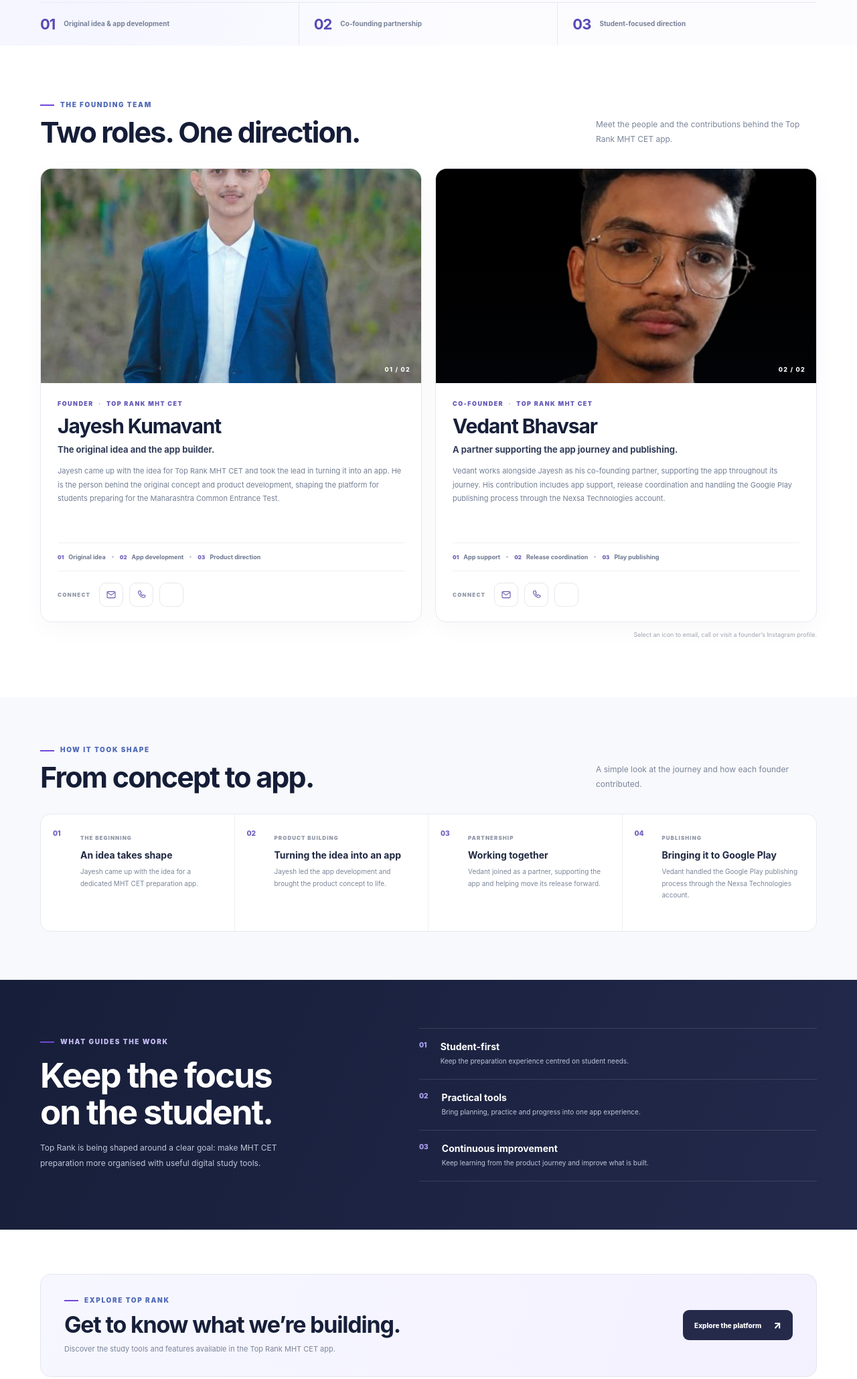
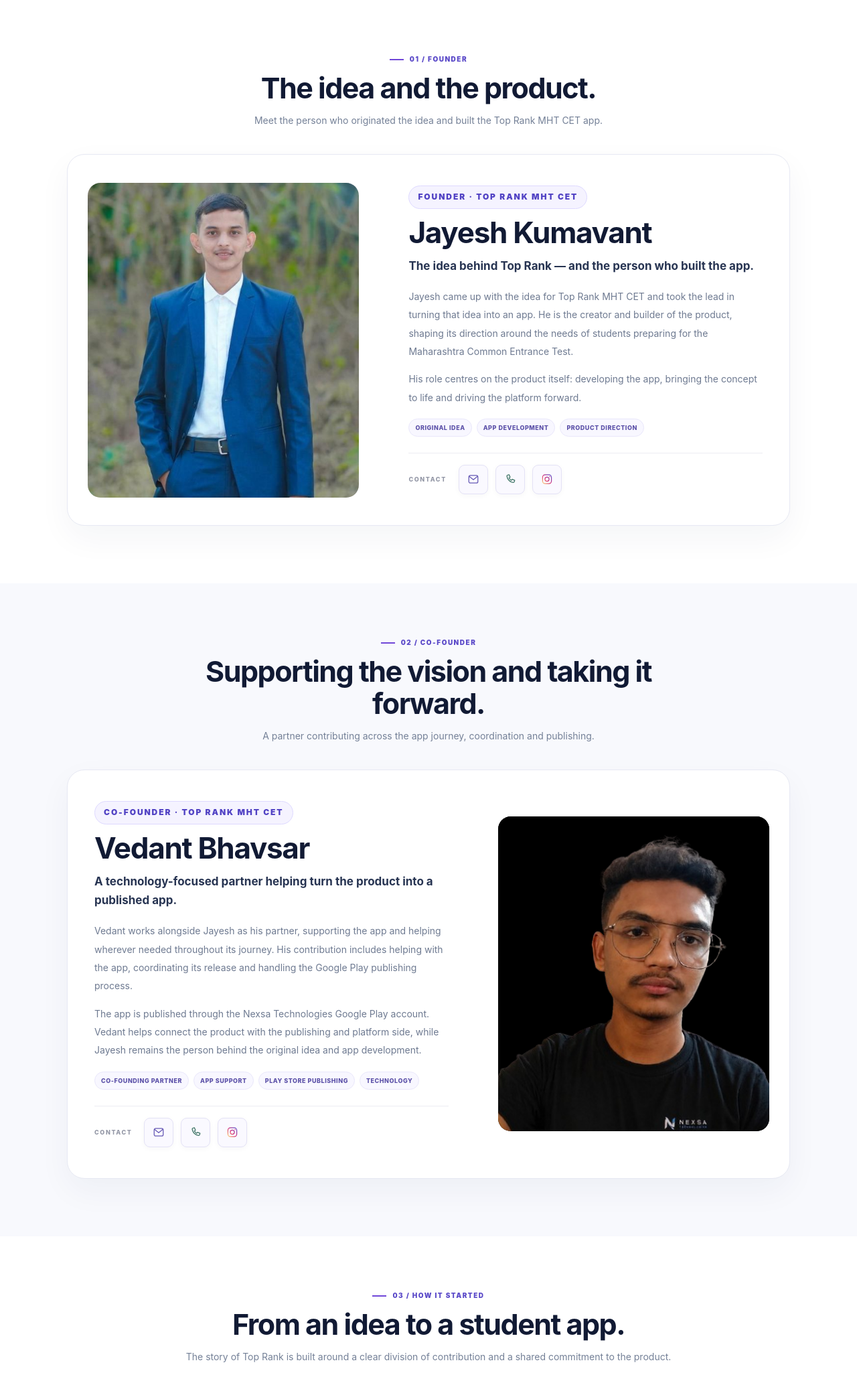
Before and after one commit to vedant313/top_rank_mht_cet_website, a plain HTML site: page founders.html in a window 1280 px wide. Shown: the part 596-2655 px from the top of the page at 67% size. Drawn offline with Linux system fonts and the light colour scheme.

Commit message:
Restore previous founders page design

```diff
--- a/founders.html
+++ b/founders.html
@@ -4,8 +4,8 @@
   <meta charset="utf-8">
   <meta name="viewport" content="width=device-width,initial-scale=1">
   <meta name="theme-color" content="#ffffff">
-  <title>Our Founders | Top Rank MHT CET</title>
-  <meta name="description" content="Meet Jayesh Kumavant, Founder, and Vedant Bhavsar, Co-Founder of Top Rank MHT CET.">
+  <title>Meet the Founders | Top Rank MHT CET</title>
+  <meta name="description" content="Meet the people behind Top Rank MHT CET.">
   <link rel="stylesheet" href="styles.css">
 </head>
 <body>
@@ -24,99 +24,104 @@
       <button class="menu-btn" aria-label="Open navigation">☰</button>
     </div>
   </header>
-  <main class="fp-page">
-    <section class="fp-hero">
-      <div class="wrap fp-hero-grid">
-        <div class="fp-hero-copy">
-          <div class="eyebrow">THE PEOPLE BEHIND TOP RANK</div>
-          <h1>Built with an idea.<br><span class="gradient">Moved forward together.</span></h1>
-          <p>Every product starts somewhere. Top Rank MHT CET began with an idea from Jayesh, grew into an app through his work, and moved towards students with Vedant as his co-founding partner.</p>
-          <a class="fp-text-link" href="#founders">MEET THE FOUNDERS <span>↓</span></a>
-        </div>
-        <div class="fp-hero-art" aria-label="Top Rank MHT CET founders">
-          <div class="fp-orbit fp-orbit-one"></div><div class="fp-orbit fp-orbit-two"></div>
-          <div class="fp-monogram">TR<span> MHT CET</span></div>
-          <div class="fp-float fp-float-top"><span class="fp-dot"></span> ONE SHARED MISSION</div>
-          <div class="fp-float fp-float-bottom"><strong>01 + 01</strong><span>IDEA & PARTNERSHIP</span></div>
-        </div>
-      </div>
-      <div class="wrap fp-proof">
-        <div><strong>01</strong><span>Original idea & app development</span></div>
-        <div><strong>02</strong><span>Co-founding partnership</span></div>
-        <div><strong>03</strong><span>Student-focused direction</span></div>
+  <main>
+    <section class="founders-hero founders-hero-full">
+      <div class="wrap founders-hero-inner">
+        <div class="eyebrow">THE PEOPLE BEHIND TOP RANK MHT CET</div>
+        <h1>One idea.<br><span class="gradient">Two partners. One mission.</span></h1>
+        <p>Meet the people behind Top Rank MHT CET — a student-focused preparation platform created to make the MHT CET journey more organised, accessible and purposeful.</p>
+        <div class="founders-hero-note"><span>FOUNDER: JAYESH KUMAVANT</span><i></i><span>CO-FOUNDER: VEDANT BHAVSAR</span></div>
       </div>
     </section>
 
-    <section class="fp-intro section" id="founders">
+    <section class="section founders-section founders-long-section">
       <div class="wrap">
-        <div class="fp-section-top"><div><div class="eyebrow">THE FOUNDING TEAM</div><h2>Two roles. One direction.</h2></div><p>Meet the people and the contributions behind the Top Rank MHT CET app.</p></div>
-        <div class="fp-founder-grid">
-          <article class="fp-person fp-person-jayesh">
-            <div class="fp-photo-wrap"><img src="assets/founder%20jayesh%20kumavant.jpg" alt="Jayesh Kumavant, Founder of Top Rank MHT CET"><span class="fp-photo-index">01 / 02</span></div>
-            <div class="fp-person-body">
-              <div class="fp-role">FOUNDER <span>·</span> TOP RANK MHT CET</div>
-              <h3>Jayesh Kumavant</h3>
-              <p class="fp-person-lead">The original idea and the app builder.</p>
-              <p>Jayesh came up with the idea for Top Rank MHT CET and took the lead in turning it into an app. He is the person behind the original concept and product development, shaping the platform for students preparing for the Maharashtra Common Entrance Test.</p>
-              <div class="fp-contribution"><span>01</span> Original idea <i></i><span>02</span> App development <i></i><span>03</span> Product direction</div>
-              <div class="fp-contact">
-                <span>CONNECT</span>
-                <a href="mailto:dhananjayjkumavat7822@gmail.com" aria-label="Email Jayesh" title="dhananjayjkumavat7822@gmail.com"><svg viewBox="0 0 24 24"><rect x="3" y="5" width="18" height="14" rx="2"/><path d="m4 7 8 6 8-6"/></svg></a>
-                <a href="tel:+917822923032" aria-label="Call Jayesh" title="+91 78229 23032"><svg viewBox="0 0 24 24"><path d="M7 3.8 10 3l2 5-2 1.5a14 14 0 0 0 4.5 4.5L16 12l5 2-.8 2.8a2 2 0 0 1-2 1.5A14.5 14.5 0 0 1 5.2 6 2 2 0 0 1 7 3.8Z"/></svg></a>
-                <a class="fp-instagram" href="https://www.instagram.com/the_dhananjay.30/" target="_blank" rel="noopener noreferrer" aria-label="Jayesh on Instagram" title="@the_dhananjay.30"><svg viewBox="0 0 24 24"><rect x="3" y="3" width="18" height="18" rx="5"/><circle cx="12" cy="12" r="4"/><circle cx="17.5" cy="6.5" r="1"/></svg></a>
-              </div>
-            </div>
-          </article>
-
-          <article class="fp-person fp-person-vedant">
-            <div class="fp-photo-wrap"><img src="assets/co%20founder%20vedant%20bhavsar.png" alt="Vedant Bhavsar, Co-Founder of Top Rank MHT CET"><span class="fp-photo-index">02 / 02</span></div>
-            <div class="fp-person-body">
-              <div class="fp-role">CO-FOUNDER <span>·</span> TOP RANK MHT CET</div>
-              <h3>Vedant Bhavsar</h3>
-              <p class="fp-person-lead">A partner supporting the app journey and publishing.</p>
-              <p>Vedant works alongside Jayesh as his co-founding partner, supporting the app throughout its journey. His contribution includes app support, release coordination and handling the Google Play publishing process through the Nexsa Technologies account.</p>
-              <div class="fp-contribution"><span>01</span> App support <i></i><span>02</span> Release coordination <i></i><span>03</span> Play publishing</div>
-              <div class="fp-contact">
-                <span>CONNECT</span>
-                <a href="mailto:vedantb150@gmail.com" aria-label="Email Vedant" title="vedantb150@gmail.com"><svg viewBox="0 0 24 24"><rect x="3" y="5" width="18" height="14" rx="2"/><path d="m4 7 8 6 8-6"/></svg></a>
-                <a href="tel:+918208581567" aria-label="Call Vedant" title="+91 82085 81567"><svg viewBox="0 0 24 24"><path d="M7 3.8 10 3l2 5-2 1.5a14 14 0 0 0 4.5 4.5L16 12l5 2-.8 2.8a2 2 0 0 1-2 1.5A14.5 14.5 0 0 1 5.2 6 2 2 0 0 1 7 3.8Z"/></svg></a>
-                <a class="fp-instagram" href="https://www.instagram.com/official_vedant_bhavsar/" target="_blank" rel="noopener noreferrer" aria-label="Vedant on Instagram" title="@official_vedant_bhavsar"><svg viewBox="0 0 24 24"><rect x="3" y="3" width="18" height="18" rx="5"/><circle cx="12" cy="12" r="4"/><circle cx="17.5" cy="6.5" r="1"/></svg></a>
-              </div>
-            </div>
-          </article>
+        <div class="founders-section-heading">
+          <div class="eyebrow">01 / FOUNDER</div>
+          <h2>The idea and the product.</h2>
+          <p>Meet the person who originated the idea and built the Top Rank MHT CET app.</p>
         </div>
-        <p class="fp-contact-hint">Select an icon to email, call or visit a founder’s Instagram profile.</p>
+        <article class="founder-feature founder-feature-jayesh">
+          <div class="founder-feature-photo"><img src="assets/founder%20jayesh%20kumavant.jpg" alt="Jayesh Kumavant, Founder of Top Rank MHT CET"></div>
+          <div class="founder-feature-copy">
+            <div class="founder-designation">FOUNDER · TOP RANK MHT CET</div>
+            <h3>Jayesh Kumavant</h3>
+            <p class="founder-lead">The idea behind Top Rank — and the person who built the app.</p>
+            <p>Jayesh came up with the idea for Top Rank MHT CET and took the lead in turning that idea into an app. He is the creator and builder of the product, shaping its direction around the needs of students preparing for the Maharashtra Common Entrance Test.</p>
+            <p>His role centres on the product itself: developing the app, bringing the concept to life and driving the platform forward.</p>
+            <div class="founder-focus"><span>ORIGINAL IDEA</span><span>APP DEVELOPMENT</span><span>PRODUCT DIRECTION</span></div>
+            <div class="founder-contact"><span class="founder-contact-title">CONTACT</span><div class="founder-contact-icons"><a class="founder-contact-icon-link" href="mailto:dhananjayjkumavat7822@gmail.com" aria-label="Email Jayesh" title="dhananjayjkumavat7822@gmail.com"><svg viewBox="0 0 24 24" aria-hidden="true"><rect x="3" y="4.5" width="18" height="15" rx="3"/><path d="m4.5 7 7.5 6 7.5-6"/></svg></a><a class="founder-contact-icon-link" href="tel:+917822923032" aria-label="Call Jayesh" title="+91 78229 23032"><svg viewBox="0 0 24 24" aria-hidden="true"><path d="M7.1 3.7 9.8 3l2.1 5-2.2 1.7a14.8 14.8 0 0 0 4.6 4.6l1.7-2.2 5 2.1-.7 2.7a2.3 2.3 0 0 1-2.3 1.7A14.8 14.8 0 0 1 5.4 5.9a2.3 2.3 0 0 1 1.7-2.2Z"/></svg></a><a class="founder-contact-icon-link" href="https://www.instagram.com/the_dhananjay.30/" target="_blank" rel="noopener noreferrer" aria-label="Jayesh on Instagram" title="@the_dhananjay.30"><svg viewBox="0 0 24 24" aria-hidden="true"><defs><linearGradient id="igStroke" x1="3" y1="21" x2="21" y2="3" gradientUnits="userSpaceOnUse"><stop stop-color="#FEDA75"/><stop offset=".48" stop-color="#D62976"/><stop offset="1" stop-color="#4F5BD5"/></linearGradient></defs><rect x="3.2" y="3.2" width="17.6" height="17.6" rx="5.2" stroke="url(#igStroke)"/><circle cx="12" cy="12" r="4.1" stroke="url(#igStroke)"/><circle cx="17.6" cy="6.6" r="1" fill="#D62976" stroke="none"/></svg></a></div></div>
+          </div>
+        </article>
       </div>
     </section>
 
-    <section class="fp-story section">
+    <section class="section soft founders-long-section">
       <div class="wrap">
-        <div class="fp-section-top"><div><div class="eyebrow">HOW IT TOOK SHAPE</div><h2>From concept to app.</h2></div><p>A simple look at the journey and how each founder contributed.</p></div>
-        <div class="fp-timeline">
-          <article><span>01</span><div><small>THE BEGINNING</small><h3>An idea takes shape</h3><p>Jayesh came up with the idea for a dedicated MHT CET preparation app.</p></div></article>
-          <article><span>02</span><div><small>PRODUCT BUILDING</small><h3>Turning the idea into an app</h3><p>Jayesh led the app development and brought the product concept to life.</p></div></article>
-          <article><span>03</span><div><small>PARTNERSHIP</small><h3>Working together</h3><p>Vedant joined as a partner, supporting the app and helping move its release forward.</p></div></article>
-          <article><span>04</span><div><small>PUBLISHING</small><h3>Bringing it to Google Play</h3><p>Vedant handled the Google Play publishing process through the Nexsa Technologies account.</p></div></article>
+        <div class="founders-section-heading">
+          <div class="eyebrow">02 / CO-FOUNDER</div>
+          <h2>Supporting the vision and taking it forward.</h2>
+          <p>A partner contributing across the app journey, coordination and publishing.</p>
+        </div>
+        <article class="founder-feature founder-feature-vedant">
+          <div class="founder-feature-photo founder-feature-photo-black"><img src="assets/co%20founder%20vedant%20bhavsar.png" alt="Vedant Bhavsar, Co-Founder of Top Rank MHT CET"></div>
+          <div class="founder-feature-copy">
+            <div class="founder-designation">CO-FOUNDER · TOP RANK MHT CET</div>
+            <h3>Vedant Bhavsar</h3>
+            <p class="founder-lead">A technology-focused partner helping turn the product into a published app.</p>
+            <p>Vedant works alongside Jayesh as his partner, supporting the app and helping wherever needed throughout its journey. His contribution includes helping with the app, coordinating its release and handling the Google Play publishing process.</p>
+            <p>The app is published through the Nexsa Technologies Google Play account. Vedant helps connect the product with the publishing and platform side, while Jayesh remains the person behind the original idea and app development.</p>
+            <div class="founder-focus"><span>CO-FOUNDING PARTNER</span><span>APP SUPPORT</span><span>PLAY STORE PUBLISHING</span><span>TECHNOLOGY</span></div>
+            <div class="founder-contact"><span class="founder-contact-title">CONTACT</span><div class="founder-contact-icons"><a class="founder-contact-icon-link" href="mailto:vedantb150@gmail.com" aria-label="Email Vedant" title="vedantb150@gmail.com"><svg viewBox="0 0 24 24" aria-hidden="true"><rect x="3" y="4.5" width="18" height="15" rx="3"/><path d="m4.5 7 7.5 6 7.5-6"/></svg></a><a class="founder-contact-icon-link" href="tel:+918208581567" aria-label="Call Vedant" title="+91 82085 81567"><svg viewBox="0 0 24 24" aria-hidden="true"><path d="M7.1 3.7 9.8 3l2.1 5-2.2 1.7a14.8 14.8 0 0 0 4.6 4.6l1.7-2.2 5 2.1-.7 2.7a2.3 2.3 0 0 1-2.3 1.7A14.8 14.8 0 0 1 5.4 5.9a2.3 2.3 0 0 1 1.7-2.2Z"/></svg></a><a class="founder-contact-icon-link" href="https://www.instagram.com/official_vedant_bhavsar/" target="_blank" rel="noopener noreferrer" aria-label="Vedant on Instagram" title="@official_vedant_bhavsar"><svg viewBox="0 0 24 24" aria-hidden="true"><defs><linearGradient id="igStroke" x1="3" y1="21" x2="21" y2="3" gradientUnits="userSpaceOnUse"><stop stop-color="#FEDA75"/><stop offset=".48" stop-color="#D62976"/><stop offset="1" stop-color="#4F5BD5"/></linearGradient></defs><rect x="3.2" y="3.2" width="17.6" height="17.6" rx="5.2" stroke="url(#igStroke)"/><circle cx="12" cy="12" r="4.1" stroke="url(#igStroke)"/><circle cx="17.6" cy="6.6" r="1" fill="#D62976" stroke="none"/></svg></a></div></div>
+          </div>
+        </article>
+      </div>
+    </section>
+
+    <section class="section founders-long-section">
+      <div class="wrap">
+        <div class="founders-section-heading">
+          <div class="eyebrow">03 / HOW IT STARTED</div>
+          <h2>From an idea to a student app.</h2>
+          <p>The story of Top Rank is built around a clear division of contribution and a shared commitment to the product.</p>
+        </div>
+        <div class="founder-story-grid">
+          <article class="founder-story-card"><span>01</span><h3>The idea</h3><p>Jayesh came up with the idea for a dedicated MHT CET preparation app and set the product in motion.</p></article>
+          <article class="founder-story-card"><span>02</span><h3>Building the app</h3><p>Jayesh took the lead in creating the app and shaping the product experience for MHT CET aspirants.</p></article>
+          <article class="founder-story-card"><span>03</span><h3>Partner support</h3><p>Vedant joined as a partner, providing support across the app journey and helping with its release process.</p></article>
+          <article class="founder-story-card"><span>04</span><h3>Publishing</h3><p>The app was published on Google Play through the Nexsa Technologies account, with Vedant handling the publishing side.</p></article>
         </div>
       </div>
     </section>
 
-    <section class="fp-belief section">
-      <div class="wrap fp-belief-inner">
-        <div><div class="eyebrow">WHAT GUIDES THE WORK</div><h2>Keep the focus<br>on the student.</h2><p>Top Rank is being shaped around a clear goal: make MHT CET preparation more organised with useful digital study tools.</p></div>
-        <div class="fp-belief-list">
-          <article><span>01</span><div><h3>Student-first</h3><p>Keep the preparation experience centred on student needs.</p></div></article>
-          <article><span>02</span><div><h3>Practical tools</h3><p>Bring planning, practice and progress into one app experience.</p></div></article>
-          <article><span>03</span><div><h3>Continuous improvement</h3><p>Keep learning from the product journey and improve what is built.</p></div></article>
+    <section class="section soft founders-long-section">
+      <div class="wrap">
+        <div class="founders-section-heading">
+          <div class="eyebrow">04 / WHAT WE BELIEVE</div>
+          <h2>A student-first direction.</h2>
+          <p>Top Rank is focused on making preparation feel more structured and helping students stay connected to their progress.</p>
+        </div>
+        <div class="founder-values-grid">
+          <article><h3>Our mission</h3><p>To provide MHT CET aspirants with a useful digital companion that supports organised study, practice and progress tracking.</p></article>
+          <article><h3>Our vision</h3><p>To keep improving the Top Rank experience and make purposeful digital learning tools more accessible to students.</p></article>
+          <article><h3>Our approach</h3><p>Build around student needs, keep improving the product and work together to move the platform forward.</p></article>
+        </div>
+        <div class="founders-bottom-note">
+          <span class="founders-mark">TR</span>
+          <div><strong>One platform. A shared commitment.</strong><p>Jayesh leads the idea and app creation. Vedant partners with him and supports the app journey, including its publishing process.</p></div>
         </div>
       </div>
     </section>
 
-    <section class="fp-end section">
-      <div class="wrap"><div class="fp-end-panel"><div><div class="eyebrow">EXPLORE TOP RANK</div><h2>Get to know what we’re building.</h2><p>Discover the study tools and features available in the Top Rank MHT CET app.</p></div><a href="features.html">Explore the platform <span>↗</span></a></div></div>
+    <section class="section founders-cta-section">
+      <div class="wrap">
+        <div class="callout">
+          <div><h2>Get to know Top Rank.</h2><p>Explore the tools and features created for MHT CET preparation.</p></div>
+          <a class="btn btn-primary" href="features.html">Explore features →</a>
+        </div>
+      </div>
     </section>
-  </main>
-  <footer class="footer">
+  </main>  <footer class="footer">
       <div class="wrap">
         <div class="footer-main">
           <div class="footer-about">
```
